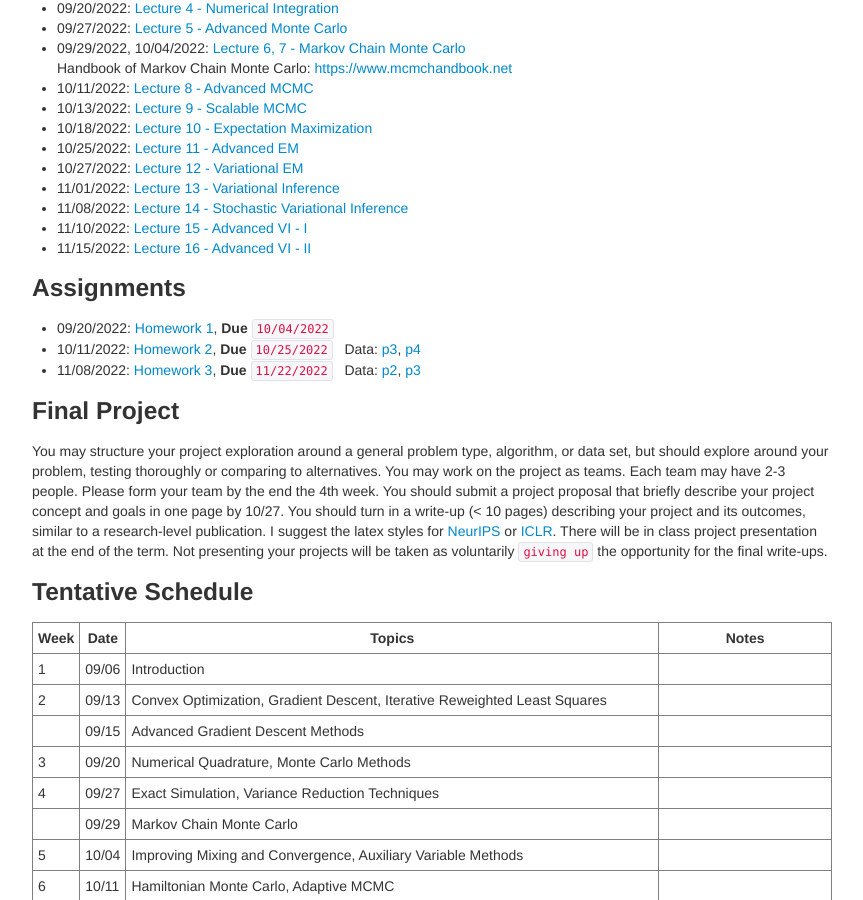
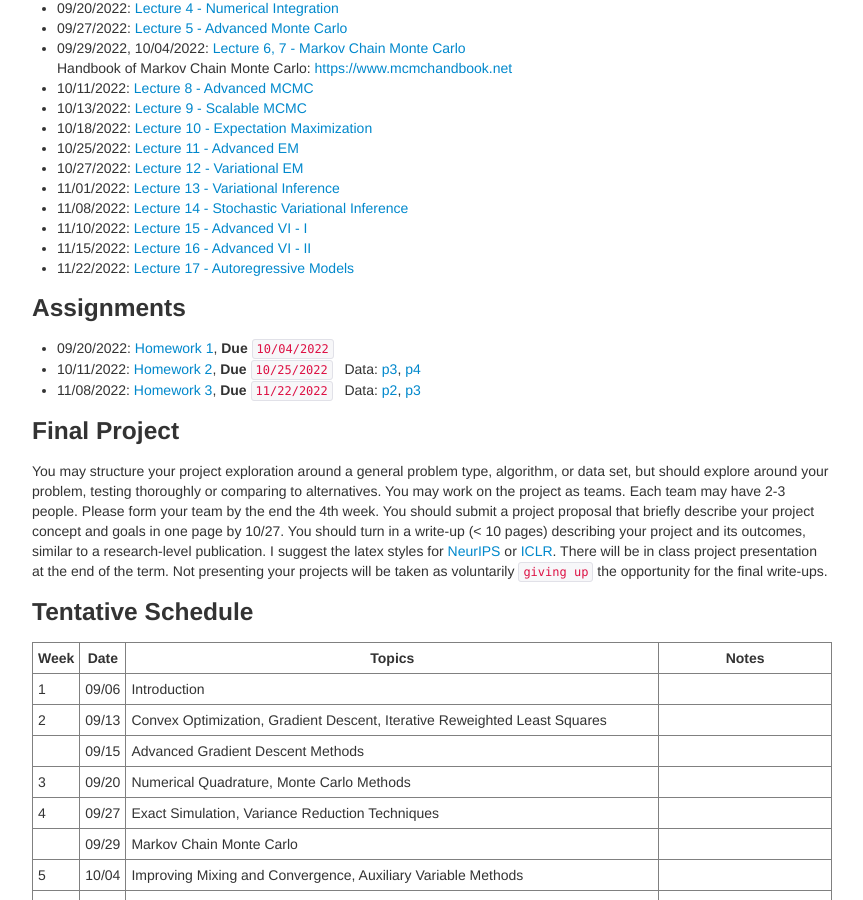
Before and after one commit to zcrabbit/zcrabbit.github.io, a Jekyll site: the page built from courses/smcm-f22.md, in a window 1280 px wide and 900 px high, scrolled down 1225 px. Shown: the whole window, without its empty margins (208-1071 px from the left). Built offline with Jekyll 4.4.1, drawn with Linux system fonts in a browser that asks for light colours.

Commit message:
lecture 17 out

```diff
--- a/courses/smcm-f22.md
+++ b/courses/smcm-f22.md
@@ -54,6 +54,7 @@ We will use python during the course. A good Python tutorial is available at <ht
 - 11/08/2022: [Lecture 14 - Stochastic Variational Inference]({{sites.baseurl}}/static/slides/smcm_fall22/lec14.pdf)
 - 11/10/2022: [Lecture 15 - Advanced VI - I]({{sites.baseurl}}/static/slides/smcm_fall22/lec15.pdf)
 - 11/15/2022: [Lecture 16 - Advanced VI - II]({{sites.baseurl}}/static/slides/smcm_fall22/lec16.pdf)
+- 11/22/2022: [Lecture 17 - Autoregressive Models]({{sites.baseurl}}/static/slides/smcm_fall22/lec17.pdf)
 
 ### Assignments
 - 09/20/2022: [Homework 1]({{sites.baseurl}}/static/slides/smcm_fall22/hw01.pdf), **Due** `10/04/2022`
```
Also changed, not shown: 3 other files.
